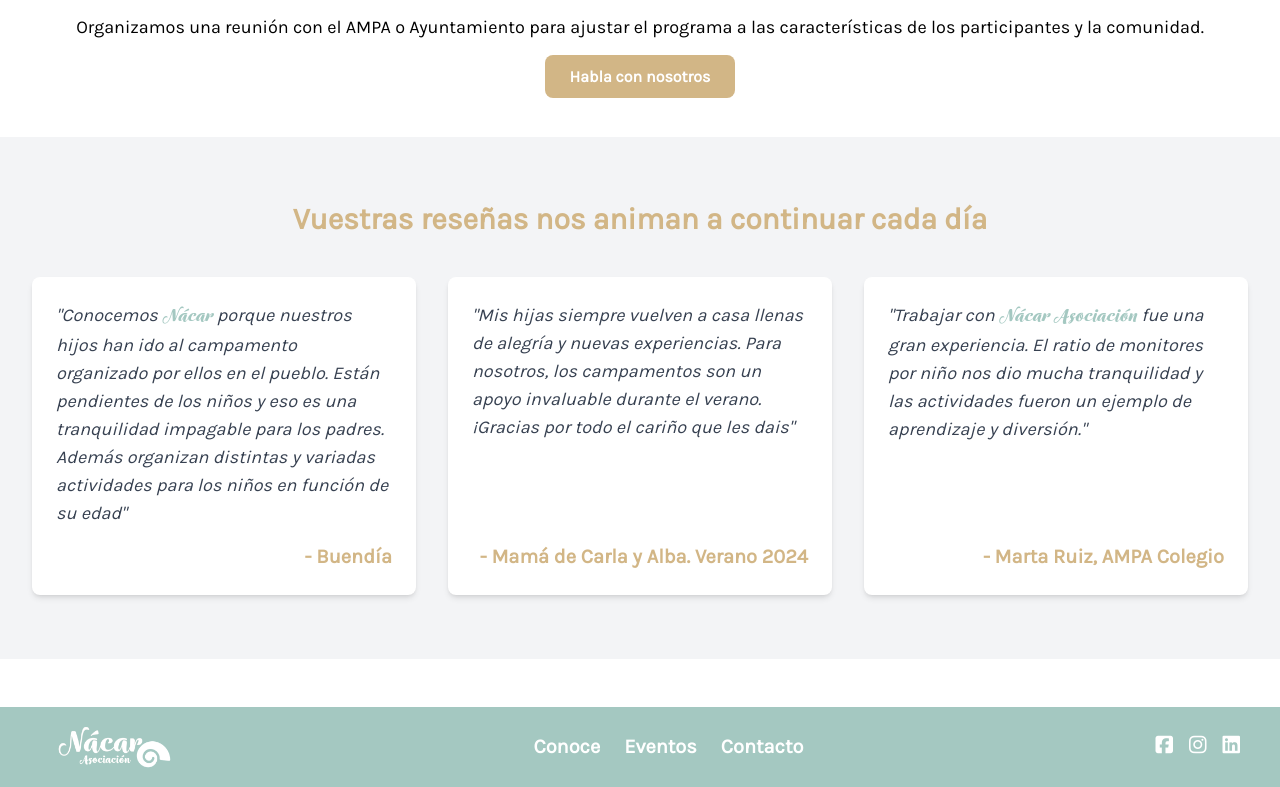
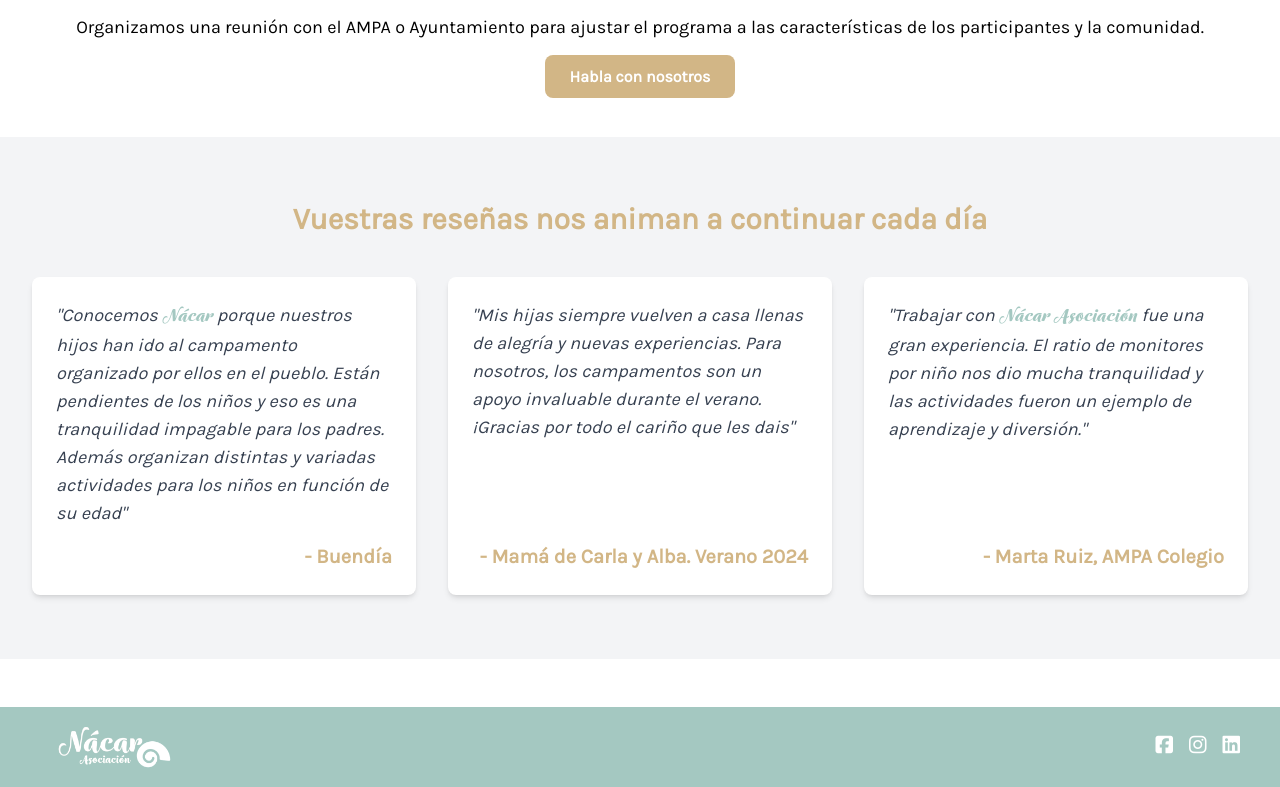
Before and after one commit to Algonzbao/Nacar, an Astro site in the folder nacar-web/: page /campamento in a window 1280 px wide. Shown: the part 1568-2355 px from the top of the page. Built offline with nearby package versions, Linux system fonts and the light colour scheme; Astro itself is replaced by a stand-in of ours; what @midudev/tailwind-animations would draw is missing.

Commit message:
Footer Gone

```diff
--- a/nacar-web/src/components/Footer.astro
+++ b/nacar-web/src/components/Footer.astro
@@ -12,25 +12,6 @@ import logoBlanco from "../assets/logoBlanco.png";
     </div>
 
     {/* Enlaces */}
-    <div class="hidden lg:flex">
-        <ul class="flex gap-6 text-sm md:text-xl">
-            <li>
-                <a href="/conocenos" class="hover:text-hoverRosa font-bold">
-                    Conoce
-                </a>
-            </li>
-            <li>
-                <a href="/eventos" class="hover:text-hoverRosa font-bold">
-                    Eventos
-                </a>
-            </li>
-            <li>
-                <a href="/inscripcion" class="hover:text-hoverRosa font-bold">
-                    Contacto
-                </a>
-            </li>
-        </ul>
-    </div>
 
     {/* Redes sociales */}
     <div class="flex gap-4">
```
